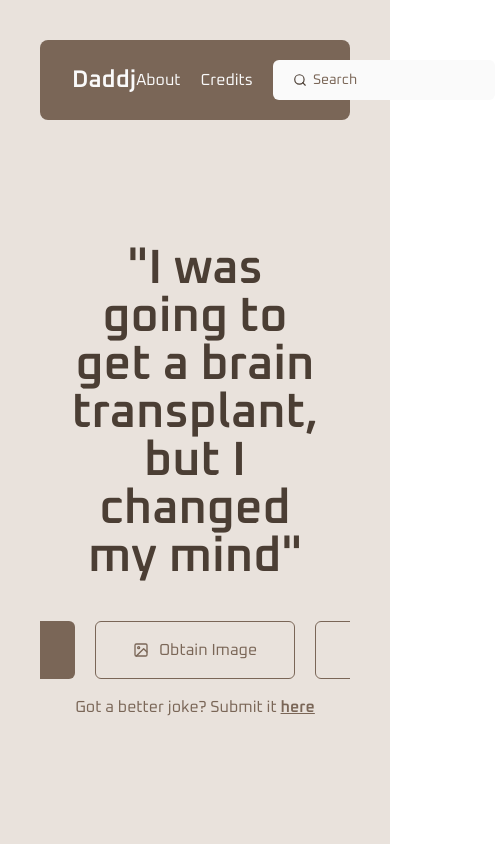
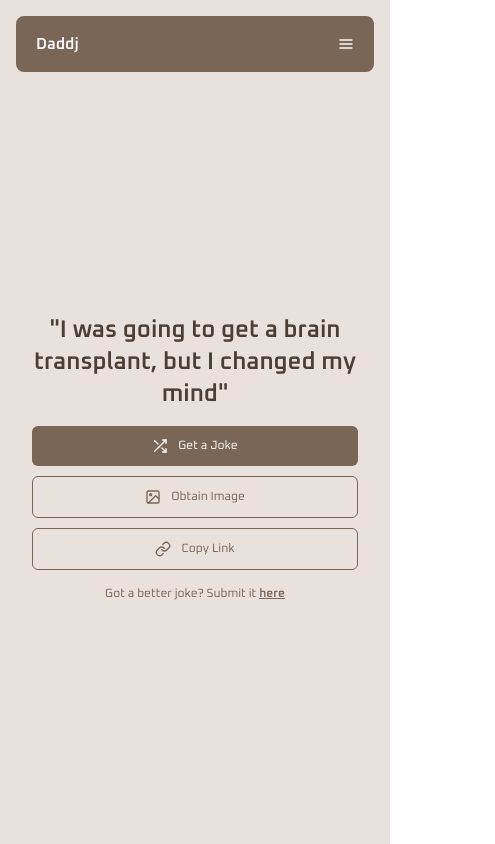
Before and after one commit to dc-darren/Daddj, a React (Create React App) app: page / in a window 390 px wide. Shown: the whole page, 495 px wide, since content can reach past the window. Built offline with nearby package versions, Linux system fonts and the light colour scheme.

Commit message:
Added responsiveness

```diff
--- a/src/components/Navbar.js
+++ b/src/components/Navbar.js
@@ -1,8 +1,9 @@
 import { useState } from "react"
-import { FiSearch } from "react-icons/fi"
+import { FiMenu, FiSearch } from "react-icons/fi"
 import { Link } from "react-router-dom"
 
 const Navbar = () => {
+  const [navbarOpen, setnavbarOpen] = useState(true)
   const [keyword, setkeyword] = useState('')
 
   const onSearchSubmit = () => {
@@ -11,14 +12,17 @@ const Navbar = () => {
 
   return (
     <>
-    <div className="w-full bg-daddj-700 flex justify-between items-center rounded-lg px-8 py-5">
-      <Link to="/"><h4 className="text-neutral-50 hover-up">Daddj</h4></Link>
-      <div className="flex items-center gap-5 text-sm">
+    <div className="w-full bg-daddj-700 flex flex-col sm:flex-row justify-between items-end sm:items-center rounded-lg px-5 sm:px-8 py-4 sm:py-5">
+      <div className="w-full sm:w-[unset] flex justify-between items-center">
+        <Link to="/"><h4 className="text-neutral-50 hover-up">Daddj</h4></Link>
+        <FiMenu className="block sm:hidden text-neutral-50 hover:cursor-pointer ml-auto" onClick={() => setnavbarOpen(!navbarOpen)} />
+      </div>
+      <div className={`${navbarOpen ? 'hidden' : 'flex flex-col'} w-full sm:w-[unset] sm:flex sm:flex-row items-end sm:items-center gap-5 text-sm mt-5 sm:mt-[unset]`}>
         <Link to="/about"><p className="text-neutral-50 hover-up">About</p></Link>
         <Link to="/credits"><p className="text-neutral-50 hover-up">Credits</p></Link>
         <form onSubmit={onSearchSubmit} className="relative text-sm self-stretch">
           <FiSearch className="absolute text-daddj-900 pointer-events-none top-1/2 left-5 -translate-y-1/2" />
-          <input type="text" placeholder="Search" onChange={(e) => setkeyword(e.target.value)} className="h-10 bg-neutral-50 text-daddj-700 placeholder-daddj-700 focus:outline-none rounded-md pl-10 pr-5" />
+          <input type="text" placeholder="Search" onChange={(e) => setkeyword(e.target.value)} className="w-full sm:w-[unset] h-10 bg-neutral-50 text-daddj-700 placeholder-daddj-700 focus:outline-none rounded-md pl-10 pr-5" />
         </form>
       </div>
     </div>
--- a/src/index.css
+++ b/src/index.css
@@ -11,15 +11,17 @@
     @apply font-semibold text-daddj-900;
   }
 
-  h1 { @apply text-5xl; }
-  h2 { @apply text-4xl; }
-  h3 { @apply text-3xl; }
-  h4 { @apply text-2xl; }
-  h5 { @apply text-xl; }
-  h6 { @apply text-lg; }
-  p { @apply text-base; }
+  h1 { @apply text-2xl sm:text-4xl lg:text-5xl; }
+  h2 { @apply text-xl sm:text-3xl lg:text-4xl; }
+  h3 { @apply text-lg sm:text-2xl lg:text-3xl; }
+  h4 { @apply text-base sm:text-xl lg:text-2xl; }
+  h5 { @apply text-sm sm:text-lg lg:text-xl; }
+  h6 { @apply text-xs sm:text-base lg:text-lg; }
+  p, li { @apply text-xs sm:text-sm lg:text-base; }
 
-  .daddj-texts p { @apply text-lg; }
+  .daddj-texts p, .daddj-texts li { @apply text-xs sm:text-base lg:text-lg; }
+
+  .daddj-img-link p { @apply text-sm sm:text-base lg:text-lg;  }
 
   input {
     @apply focus:outline-daddj-100;
@@ -32,7 +34,7 @@
 
 @layer components {
   .content {
-    @apply h-full flex flex-col gap-10 overflow-y-scroll p-10;
+    @apply h-full flex flex-col gap-4 sm:gap-6 lg:gap-10 overflow-y-scroll p-4 sm:p-6 lg:p-10;
   }
 
   .daddj-texts {
@@ -48,18 +50,18 @@
   }
 
   .daddj-btn {
-    @apply w-[200px] flex justify-center items-center gap-[10px] rounded-md py-4 hover-up transition-all duration-300;
+    @apply w-full sm:w-[180px] lg:w-[200px] flex justify-center items-center gap-[10px] rounded-md py-3 lg:py-4 hover-up transition-all duration-300;
   }
 
   .daddj-link {
     @apply w-fit inline-block font-semibold underline hover-up;
   }
 
-  #daddj-pagination { @apply flex; }
+  #daddj-pagination { @apply flex justify-end; }
 
   #daddj-pagination > * { @apply
-    w-10
-    h-10
+    w-8 sm:w-9 lg:w-10
+    h-8 sm:h-9 lg:h-10
     flex
     justify-center
     items-center
@@ -78,7 +80,7 @@
     hover:text-neutral-50
     hover:cursor-pointer
     transition-colors
-    duration-300
+    duration-300;
   }
 
   #daddj-pagination > .active { @apply
@@ -86,7 +88,7 @@
     text-neutral-50;
   }
 
-    .hover-up {
+  .hover-up {
     @apply hover:-translate-y-[1.75px] transition-transform duration-300;
   }
 }
--- a/src/pages/About.js
+++ b/src/pages/About.js
@@ -13,7 +13,7 @@ const About = () => {
         </div>
         <div className="daddj-texts">
           <h2>Features</h2>
-          <ul className="list-disc list-inside">
+          <ul className="list-disc ml-3">
             <li>Get a random dad joke</li>
             <li>Search for dad jokes by a keyword</li>
             <li>Obtain the image version of a specific dad joke</li>
--- a/src/pages/Home.js
+++ b/src/pages/Home.js
@@ -11,8 +11,8 @@ const Home = () => {
       </Helmet>
       <div className="content justify-center items-center text-center">
         <h1>"I was going to get a brain transplant, but I changed my mind"</h1>
-        <div> {/* Actions */}
-          <div className="flex gap-5">
+        <div className="w-full lg:w-[unset]"> {/* Actions */}
+          <div className="flex flex-col lg:flex-row items-center gap-[10px] lg:gap-5">
             <PrimaryButton>
               <FiShuffle />
               <p>Get a Joke</p>
--- a/src/pages/Layout.js
+++ b/src/pages/Layout.js
@@ -5,7 +5,7 @@ const Layout = ({ withoutNavbar }) => {
   return (
     <>
       <div className="w-screen bg-daddj-100">
-        <div className="max-w-screen-2xl h-screen w-full flex flex-col gap-10 p-10 mx-auto">
+        <div className="max-w-screen-2xl h-screen w-full flex flex-col gap-4 sm:gap-6 lg:gap-10 p-4 sm:p-6 lg:p-10 mx-auto">
           {withoutNavbar ? '' : <Navbar />}
           <Outlet />
         </div>
--- a/src/pages/NotFound.js
+++ b/src/pages/NotFound.js
@@ -9,12 +9,12 @@ const NotFound = () => {
         <title>Daddj | 404 Not Found</title>
       </Helmet>
       <div className="content justify-center items-center">
-        <div> {/* Header */}
-          <h1 className="text-9xl">404</h1>
+        <div className="text-center"> {/* Header */}
+          <h1 className="text-7xl sm:text-8xl lg:text-9xl">404</h1>
           <h3 className="text-daddj-600 -mt-1">Page Not Found</h3>
         </div>
-        <div className="flex flex-col items-center gap-5"> {/* Content */}
-          <p>The page you're looking for doesn't exist. Get a joke instead :)</p>
+        <div className="flex flex-col items-center gap-2 sm:gap-4 lg:gap-5"> {/* Content */}
+          <p className="text-center">The page you're looking for doesn't exist. Get a joke instead :)</p>
           <PrimaryButton href="/">
             <FiShuffle />
             <p>Get a Joke</p>
--- a/src/pages/Search.js
+++ b/src/pages/Search.js
@@ -9,22 +9,22 @@ const Search = () => {
         <title>Daddj | Search Results</title>
       </Helmet>
       <div className="content">
-        <div className="flex justify-between"> {/* Header */}
+        <div className="flex flex-col sm:flex-row justify-between gap-5"> {/* Header */}
           <h2>Found 99 Results for "keyword"</h2>
           <div id="daddj-pagination">
-            <div><FiChevronLeft /></div>
-            <div>1</div>
-            <div>2</div>
-            <div>3</div>
+            <div><p><FiChevronLeft /></p></div>
+            <div><p>1</p></div>
+            <div><p>2</p></div>
+            <div><p>3</p></div>
             <div className="dots pointer-events-none">...</div>
-            <div>5</div>
-            <div><FiChevronRight /></div>
+            <div><p>5</p></div>
+            <div><p><FiChevronRight /></p></div>
           </div>
         </div>
         <div className="flex flex-col gap-5 py-5"> {/* Search Results */}
           <div className="flex justify-between items-center gap-5">
             <h6 className="text-daddj-700">"This keyword is a joke"</h6>
-            <SecondaryButton href="/">
+            <SecondaryButton href="/" className="w-[180px] lg:w-[200px]">
               <FiPlay />
               <p>Show on Screen</p>
             </SecondaryButton>
@@ -32,7 +32,7 @@ const Search = () => {
           <hr />
           <div className="flex justify-between items-center gap-5">
             <h6 className="text-daddj-700">"This keyword is a joke"</h6>
-            <SecondaryButton href="/">
+            <SecondaryButton href="/" className="w-[180px] lg:w-[200px]">
               <FiPlay />
               <p>Show on Screen</p>
             </SecondaryButton>
@@ -40,7 +40,7 @@ const Search = () => {
           <hr />
           <div className="flex justify-between items-center gap-5">
             <h6 className="text-daddj-700">"This keyword is a joke"</h6>
-            <SecondaryButton href="/">
+            <SecondaryButton href="/" className="w-[180px] lg:w-[200px]">
               <FiPlay />
               <p>Show on Screen</p>
             </SecondaryButton>
@@ -48,7 +48,7 @@ const Search = () => {
           <hr />
           <div className="flex justify-between items-center gap-5">
             <h6 className="text-daddj-700">"This keyword is a joke"</h6>
-            <SecondaryButton href="/">
+            <SecondaryButton href="/" className="w-[180px] lg:w-[200px]">
               <FiPlay />
               <p>Show on Screen</p>
             </SecondaryButton>
@@ -56,7 +56,7 @@ const Search = () => {
           <hr />
           <div className="flex justify-between items-center gap-5">
             <h6 className="text-daddj-700">"This keyword is a joke"</h6>
-            <SecondaryButton href="/">
+            <SecondaryButton href="/" className="w-[180px] lg:w-[200px]">
               <FiPlay />
               <p>Show on Screen</p>
             </SecondaryButton>
@@ -64,7 +64,7 @@ const Search = () => {
           <hr />
           <div className="flex justify-between items-center gap-5">
             <h6 className="text-daddj-700">"This keyword is a joke"</h6>
-            <SecondaryButton href="/">
+            <SecondaryButton href="/" className="w-[180px] lg:w-[200px]">
               <FiPlay />
               <p>Show on Screen</p>
             </SecondaryButton>
```
